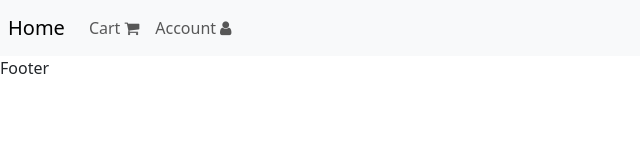
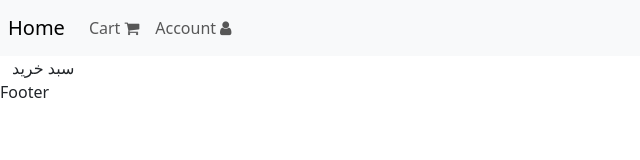
Before and after one commit to dori-dev/store-react, a React (Create React App) app in the folder frontend/: page /cart/1 in a window 1280 px wide. Shown: the top 160 px of the page, without its empty margins (0-640 px from the left). Built offline with nearby package versions, Linux system fonts and the light colour scheme.

Commit message:
Add cart page

```diff
--- a/frontend/src/App.js
+++ b/frontend/src/App.js
@@ -3,6 +3,7 @@ import { BrowserRouter as Router, Routes, Route } from "react-router-dom";
 
 import Home from "./pages/Home";
 import Product from "./pages/Product";
+import Cart from "./pages/Cart";
 
 import Header from "./components/Header/Header";
 import Footer from "./components/Footer/Footer";
@@ -15,6 +16,7 @@ const App = () => {
         <Routes>
           <Route path="/" element={<Home />} exact />
           <Route path="/product/:id" element={<Product />} />
+          <Route path="/cart/:id?" element={<Cart />} exact />
         </Routes>
       </div>
       <Footer />
--- /dev/null
+++ b/frontend/src/pages/Cart.js
@@ -0,0 +1,11 @@
+import React from 'react'
+
+const Cart = () => {
+  return (
+    <div>
+سبد خرید
+    </div>
+  )
+}
+
+export default Cart
--- a/frontend/src/pages/Product.js
+++ b/frontend/src/pages/Product.js
@@ -1,16 +1,22 @@
 import React, { useEffect } from "react";
 import { useDispatch, useSelector } from "react-redux";
 import { Link, useParams } from "react-router-dom";
+import { useNavigate } from "react-router-dom";
 
 import { productDetailAction } from "../action/productAction";
 
 const Product = () => {
   const { id } = useParams();
   const dispatch = useDispatch();
+  const navigate = useNavigate();
   const { loading, product } = useSelector((state) => state.productDetail);
   useEffect(() => {
     dispatch(productDetailAction(id));
   }, [id, dispatch]);
+
+  const addToCartHandler = () => {
+    navigate(`/cart/${id}`);
+  };
 
   return (
     <div>
@@ -36,7 +42,11 @@ const Product = () => {
           </div>
           <div className="col-1"></div>
           <div className="col-3">
-            <button type="button" className="btn btn-primary btn-block">
+            <button
+              onClick={addToCartHandler}
+              type="button"
+              className="btn btn-primary btn-block"
+            >
               افزودن به سبد خرید
             </button>
           </div>
```
